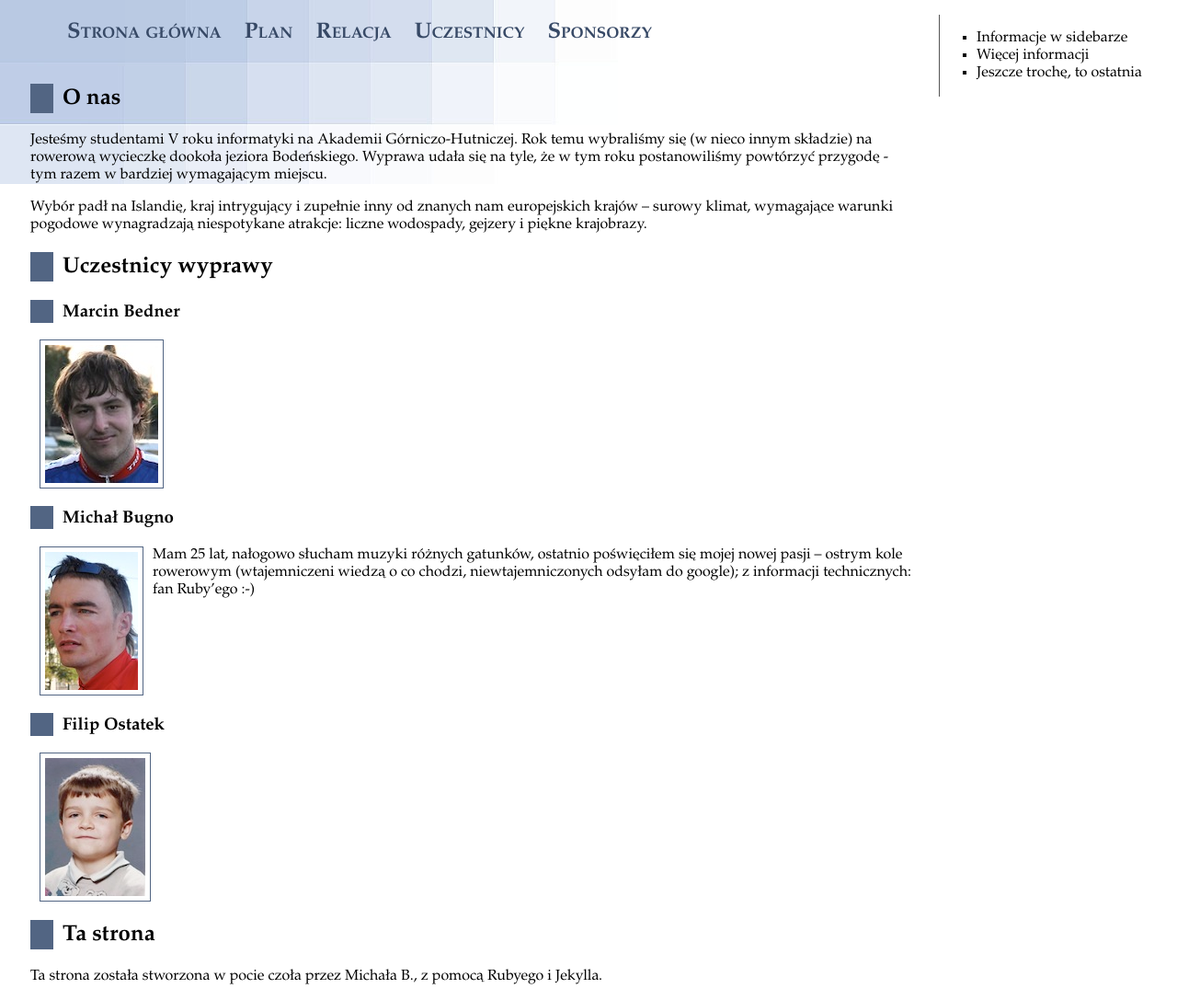
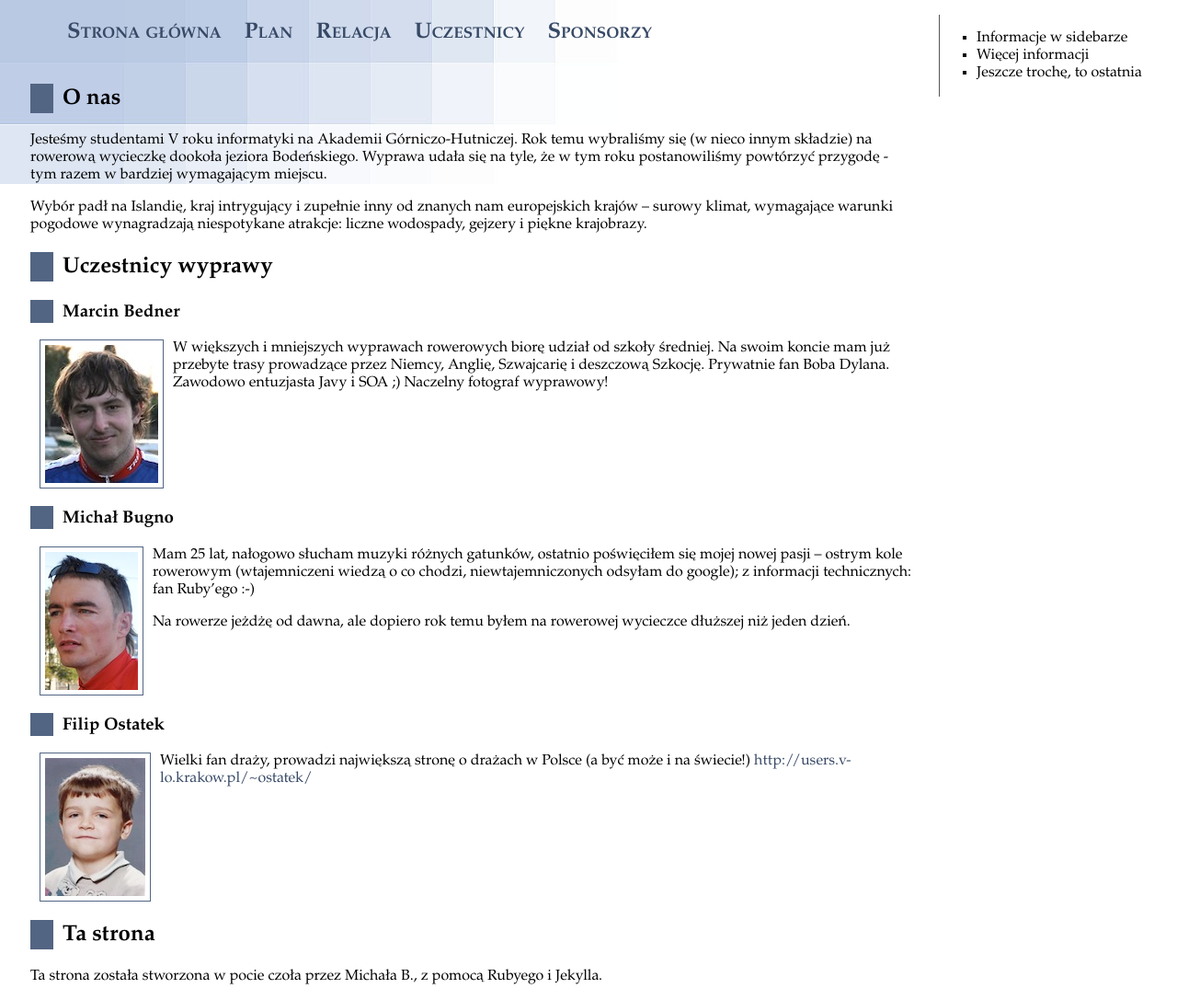
Before and after one commit to michalbugno/bicyklem.pl, a Jekyll site: the page built from about.markdown, in a window 1280 px wide. Shown: the whole page at 92% size. Built offline with Jekyll 4.4.1, drawn with Linux system fonts in a browser that asks for light colours.

Commit message:
POIs updated, about updated

```diff
--- a/about.markdown
+++ b/about.markdown
@@ -17,6 +17,11 @@ niespotykane atrakcje: liczne wodospady, gejzery i piękne krajobrazy.
 
 ### Marcin Bedner
 ![Marcin Bedner](./images/bedner.jpg)
+
+W większych i mniejszych wyprawach rowerowych biorę udział od szkoły średniej.
+Na swoim koncie mam już przebyte trasy prowadzące przez Niemcy, Anglię,
+Szwajcarię i deszczową Szkocję. Prywatnie fan Boba Dylana. Zawodowo
+entuzjasta Javy i SOA ;) Naczelny fotograf wyprawowy!
 <br class="clear">
 
 ### Michał Bugno
@@ -26,10 +31,16 @@ Mam 25 lat, nałogowo słucham muzyki różnych gatunków, ostatnio poświęcił
 się mojej nowej pasji -- ostrym kole rowerowym (wtajemniczeni wiedzą o co
 chodzi, niewtajemniczonych odsyłam do google); z informacji technicznych: fan
 Ruby'ego :-)
+
+Na rowerze jeżdżę od dawna, ale dopiero rok temu byłem na rowerowej wycieczce
+dłuższej niż jeden dzień.
 <br class="clear">
 
 ### Filip Ostatek
 ![Filip Ostatek](./images/ostatek.jpg)
+
+Wielki fan draży, prowadzi największą stronę o drażach w Polsce (a być może i na
+świecie!) [http://users.v-lo.krakow.pl/~ostatek/](http://users.v-lo.krakow.pl/~ostatek/)
 <br class="clear">
 
 ## Ta strona
--- a/index.html
+++ b/index.html
@@ -4,10 +4,10 @@ title: Start
 ---
 {% for post in site.posts %}
   <div class="post">
-    <h2><a href="{{ post.url }}">{{ post.title }}</a></h2>
+    <h2>{{ post.title }}</h2>
     <div class="meta">
       <span class="date">{{ post.date | date: "%Y-%m-%d" }}</span>,
-      <span class="author"><a href="/about.html">{{ post.author }}</a></span>
+      <span class="author"><a href="./about.html">{{ post.author }}</a></span>
     </div>
     {{ post.content }}
   </div>
```
Also changed, not shown: _layouts/default.html (+0 -9 lines), trip_plan.markdown (+9 -0 lines).
